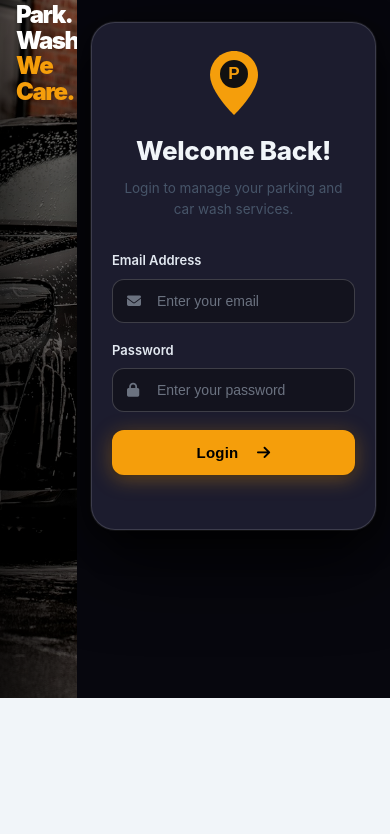
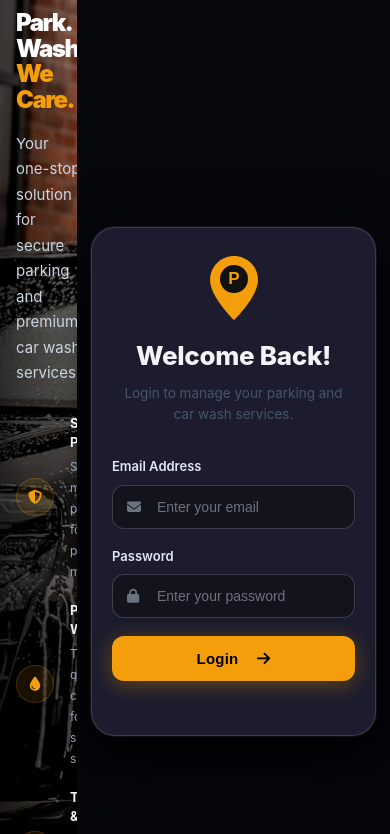
Before and after one commit to Habibserhan/parking-, a website: page public/index.html in a window 390 px wide. Shown: the part 146-980 px from the top of the page. Before the commit the page ends 844 px from the top, so only its background shows below. Drawn offline with nearby package versions, Linux system fonts and the light colour scheme.

Commit message:
fix login page mobile - show full content

```diff
--- a/public/css/style.css
+++ b/public/css/style.css
@@ -245,17 +245,66 @@ body {
   font-weight: 500;
 }
 
-/* ---------- RESPONSIVE ---------- */
+/* ---------- RESPONSIVE: LOGIN ---------- */
 @media (max-width: 980px) {
-  #login-page { display: block; min-height: 100vh; background: #07070e; }
-  .lp-hero { min-height: 200px; }
-  .lp-hero-inner { min-height: unset; padding: 28px 24px; flex-direction: row; align-items: center; gap: 16px; flex-wrap: wrap; }
-  .lp-spacer,.lp-feats { display: none; }
-  .lp-headline { margin-bottom: 0; }
+  #login-page {
+    display: block;
+    background: #07070e;
+    min-height: 100vh;
+    overflow-y: auto;
+  }
+
+  /* Hero takes only as much space as content needs */
+  .lp-hero {
+    min-height: unset;
+    height: auto;
+  }
+
+  .lp-hero-inner {
+    min-height: unset;
+    padding: 32px 24px 36px;
+    flex-direction: column;
+    align-items: flex-start;
+    gap: 0;
+  }
+
+  /* Show everything */
+  .lp-spacer { display: none; }
+  .lp-feats  { display: flex; margin-bottom: 28px; }
+  .lp-help   { display: inline-flex; }
+
+  .lp-headline {
+    margin-top: 24px;
+    margin-bottom: 28px;
+  }
+  .lp-headline h1 { font-size: 36px; }
+  .lp-headline p  { display: block; }
+
+  /* Login card section */
+  .lp-right {
+    padding: 28px 20px 40px;
+    background: #07070e;
+    display: flex;
+    align-items: center;
+    justify-content: center;
+    min-height: unset;
+  }
+
+  .lp-card {
+    width: 100%;
+    max-width: 440px;
+    margin: 0 auto;
+  }
+}
+
+@media (max-width: 480px) {
+  .lp-hero-inner { padding: 24px 18px 28px; }
   .lp-headline h1 { font-size: 28px; }
-  .lp-headline p { display: none; }
-  .lp-right { padding: 28px 20px; background: #07070e; min-height: calc(100vh - 200px); display: flex; align-items: center; justify-content: center; }
-  .lp-card { width: 100%; max-width: 440px; margin: 0 auto; }
+  .lp-card { padding: 30px 20px 24px; }
+  .lp-right { padding: 20px 14px 36px; }
+  .lp-feat-ic { width: 38px; height: 38px; font-size: 14px; }
+  .lp-feat strong { font-size: 13px; }
+  .lp-feat span   { font-size: 12px; }
 }
 
 /* ======== APP LAYOUT ======== */
@@ -728,9 +777,6 @@ tbody td.actions { white-space: nowrap; }
   /* Smaller page content padding */
   #page-content { padding: 10px; }
 
-  /* Hide help box on very small screens */
-  .lp-help { display: none; }
-
   /* Make badge text smaller */
   .badge { font-size: 10px; padding: 2px 7px; }
 
```
